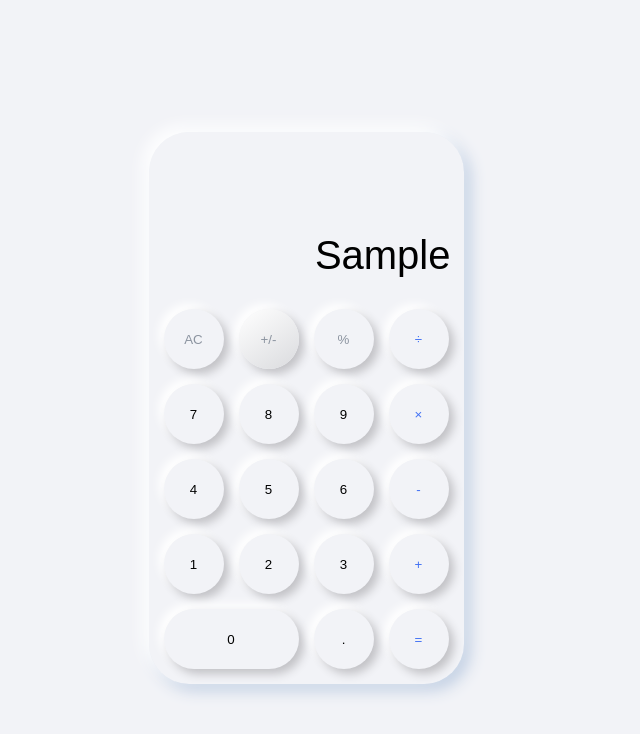
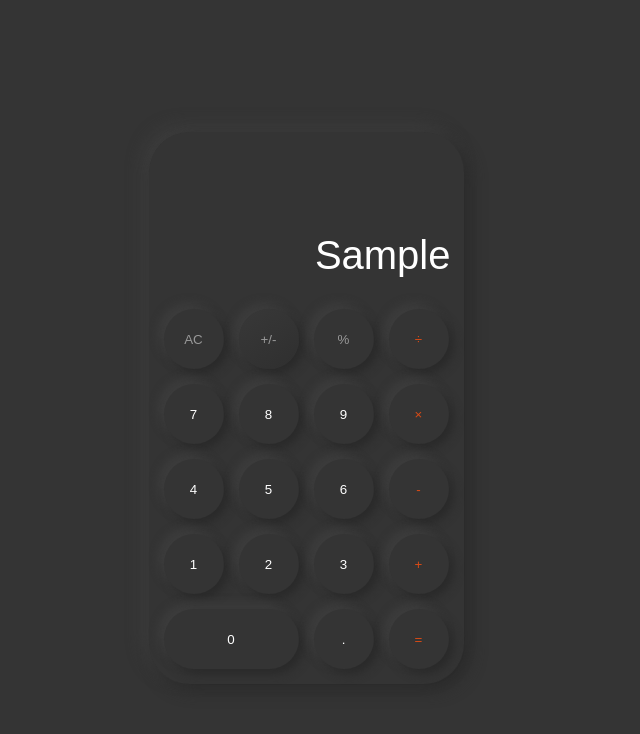
Before and after one commit to Hopchenko/neomorphism-calculator, a website with bundled scripts: page src/index.html in a window 1280 px wide. Both pictures are taken after typing "Sample" into the empty fields and a click on the button "+/-". Shown: the whole page, without its empty margins (334-974 px from the left). Built offline with nearby package versions, Linux system fonts and the light colour scheme.

Commit message:
added dark mode colors to css

```diff
--- a/src/index.html
+++ b/src/index.html
@@ -9,13 +9,14 @@
         />
         <meta http-equiv="X-UA-Compatible" content="ie=edge" />
         <link
-            href="https://fonts.googleapis.com/css2?family=Roboto:wght@400&display=swap"
+            href="https://fonts.googleapis.com/css2?family=Roboto:wght@300&display=swap"
             rel="stylesheet"
         />
-        <link rel="stylesheet" href="main.css" />
+        <link rel="stylesheet" href="styles/variables.css" />
+        <link rel="stylesheet" href="styles/main.css" />
         <title>Calculator</title>
     </head>
-    <body>
+    <body class="dark">
         <div class="calculator">
             <input type="text" class="calculator-result" />
             <div class="calculator-buttons">
--- a/src/main.css
+++ b/src/styles/main.css
@@ -1,5 +1,6 @@
 body {
-    background-color: #f2f3f7;
+    background-color: var(--background-color);
+
     height: 100vh;
     display: flex;
     justify-content: center;
@@ -12,12 +13,13 @@ body {
     font-size: 1.5rem;
     padding: 100px 15px 15px;
     display: grid;
-    box-shadow: -6px -6px 16px #ffffff, 6px 6px 16px #becde2;
+    box-shadow: var(--calculator-shadow);
     border-radius: 40px;
     width: min-content;
 }
 
 .calculator-result {
+    color: var(--color-text-primary);
     font-size: 40px;
     width: 100%;
     white-space: nowrap;
@@ -40,26 +42,26 @@ body {
     height: 60px;
     width: 60px;
     border-radius: 30px;
-    background: #f2f3f7;
-    box-shadow: 5px 5px 10px #c2c2c6, -5px -5px 10px #ffffff;
+    background: var(--button-background);
+    box-shadow: var(--button-shadow);
+    color: var(--color-text-primary);
     border: none;
     cursor: pointer;
     margin: auto;
 }
 
 .calculator-button:hover {
-    background: linear-gradient(145deg, #dadbde, #ffffff);
-    box-shadow: 5px 5px 10px #c2c2c6, -5px -5px 10px #ffffff;
+    background: var(--button-background-hover);
+    box-shadow: var(--button-shadow);
 }
 
 .calculator-button:focus {
-    background: linear-gradient(145deg, #ffffff, #dadbde);
-    box-shadow: 5px 5px 10px #c2c2c6, -5px -5px 10px #ffffff;
+    background: var(--button-background-focus);
+    box-shadow: var(--button-shadow);
 }
 
 .calculator-button:active {
-    background: #f2f3f7;
-    box-shadow: inset 5px 5px 10px #c2c2c6, inset -5px -5px 10px #ffffff;
+    box-shadow: var(--button-shadow-active);
 }
 
 .zero-button {
@@ -68,9 +70,9 @@ body {
 }
 
 .main-action {
-    color: #4070f4;
+    color: var(--color-text-accent);
 }
 
 .secondary-action {
-    color: #8c94a0;
+    color: var(--color-text-secondary);
 }
--- /dev/null
+++ b/src/styles/variables.css
@@ -0,0 +1,29 @@
+.light {
+    --color-text-primary: #000000;
+    --color-text-secondary: #8c94a0;
+    --color-text-accent: #4070f4;
+    --background-color: #f2f3f7;
+    --calculator-shadow: 6px 6px 16px #c2c2c6, -6px -6px 16px #ffffff;
+    --button-shadow: 5px 5px 10px #c2c2c6, -5px -5px 10px #ffffff;
+    --button-shadow-active: inset 5px 5px 10px #c2c2c6,
+        inset -5px -5px 10px #ffffff;
+    --button-background: var(--background-color);
+    --button-background-hover: linear-gradient(145deg, #dadbde, #ffffff);
+    --button-background-focus: linear-gradient(145deg, #ffffff, #dadbde);
+}
+
+.dark {
+    --color-text-primary: #ffffff;
+    --color-text-secondary: #999999;
+    --color-text-accent: #db4b15;
+    --background-color: #343434;
+    --calculator-shadow: 6px 6px 16px #2a2a2a, -6px -6px 16px #3e3e3e;
+    --button-shadow: 5px 5px 10px #2a2a2a, -5px -5px 10px #3e3e3e;
+    --button-shadow-active: inset 5px 5px 10px #2a2a2a,
+        inset -5px -5px 10px #3e3e3e;
+    --button-background: var(--background-color);
+    --button-background-hover: linear-gradient(145deg, #2f2f2f, #383838);
+    --button-background-focus: linear-gradient(145deg, #383838, #2f2f2f);
+}
+
+/*//343434*/
```
Also changed, not shown: 1 other file.
